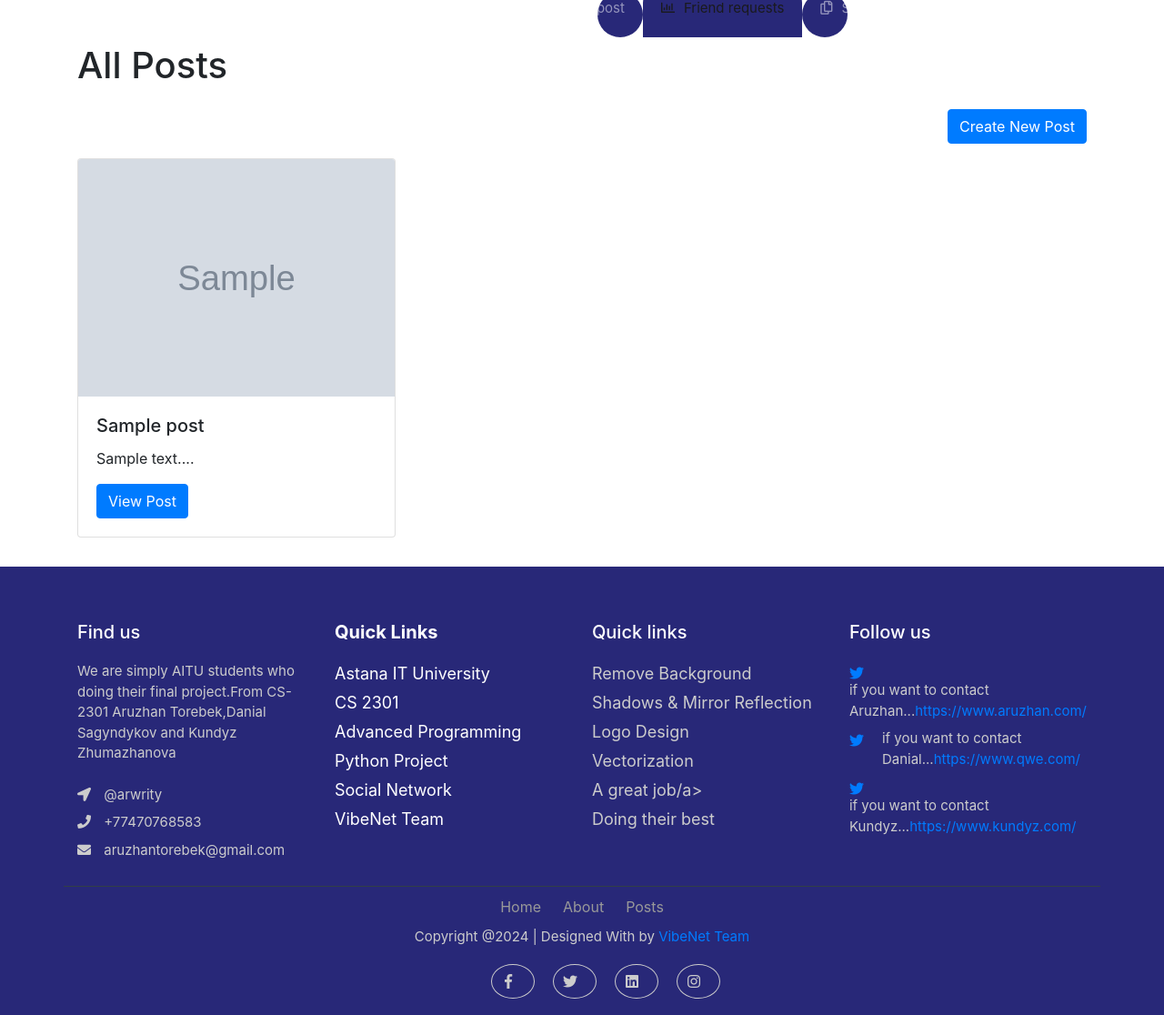
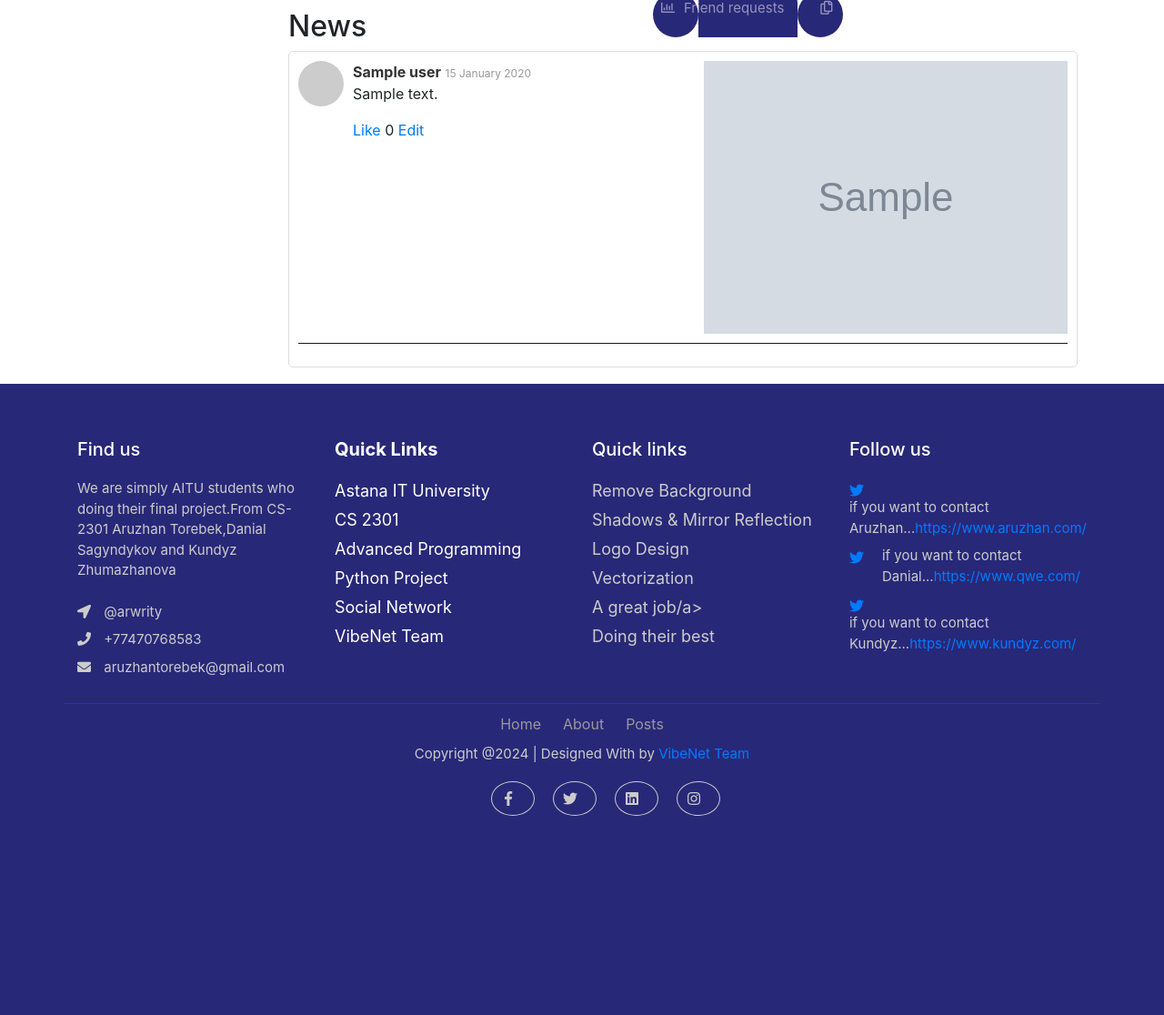
Before and after one commit to 4ame1e0n/-VibeNet-, a Flask app: template templates/posts.html in a window 1280 px wide. Shown: the part 70-1186 px from the top of the page at 91% size. After the commit the page ends 967 px from the top, so only its background shows below. Run offline with Flask 3, Linux system fonts and the light colour scheme; the template is opened without the code that fills it: most values are stand-ins (such as "Sample title", 1, 10 or a date in 2020); grey boxes marked "Sample" are stand-in pictures; parts of the project's set-up code (start-up, migrations or seed data) failed here and were passed over; some libraries are stand-ins or nearby versions.

Commit message:
Update posts.html

```diff
--- a/templates/posts.html
+++ b/templates/posts.html
@@ -1,32 +1,58 @@
 {% extends 'base.html' %}
 
 {% block title %}
-Posts
+Посты
+{% endblock %}
+{% block head %}
+  <link rel="stylesheet" type="text/css" href="{{ url_for('static', filename='css/posts.css') }}">
 {% endblock %}
 
+
 {% block body %}
-<div class="container mt-5">
-  <h1 class="mb-4">All Posts</h1>
-  <div class="text-end mb-3">
-    <a href="{{ url_for('create') }}" class="btn btn-primary">Create New Post</a>
-  </div>
-  <div class="row">
-    {% for post in posts %}
-    <div class="col-md-4 mb-4">
-      <div class="card">
-        <img src="{{ post.image_path | safe }}" class="card-img-top" alt="{{ post.title }}">
-        <div class="card-body">
-          <h5 class="card-title">{{ post.title }}</h5>
-          <p class="card-text">{{ post.text[:100] }}...</p>
-          <a href="{{ url_for('posts_detail', id=post.id) }}" class="btn btn-primary">View Post</a>
-          {% if session['id'] == post.user_id %}
-          <a href="{{ url_for('update_post', id=post.id) }}" class="btn btn-warning">Edit</a>
-          <a href="{{ url_for('delete', id=post.id) }}" class="btn btn-danger">Delete</a>
-          {% endif %}
+<div class="container vk-container">
+    <div class="vk-sidebar">
         </div>
-      </div>
+    <div class="vk-content">
+        <h2>News</h2>  <div class="vk-posts">
+            {% for post in posts %}
+                <div class="vk-post">
+                    <div class="vk-post__avatar">
+                        </div>
+                    <div class="vk-post__info">
+                        <a href="{{ url_for('user_page', current_user_id=post.user.id) }}" class="vk-post__author">{{ post.user.name }}</a>
+                        <span class="vk-post__date">{{ post.date.strftime("%d %B %Y") }}</span>  <p class="vk-post__text">{{ post.text | truncate(150) }}</p>  <div class="vk-post__actions">
+                            <div class="vk-post__actions">
+    <a href="#" class="vk-action vk-action--like" onclick="increaseLike(this)">Like</a>
+    <span class="like-count">0</span>
+                                  <a href="/posts/{{post.id}}" class="vk-action vk-action--comment">Edit</a>
+</div>
+
+                        </div>
+                    </div>
+                    {% if post.image_path %}
+                        <img src="{{ post.image_path }}" alt="Post Image" class="vk-post__image">
+                    {% endif %}
+                </div>
+            {% endfor %}
+        </div>
     </div>
-    {% endfor %}
-  </div>
 </div>
-{% endblock %}
+
+
+    <script>$(window).on('load',function () {
+     var current = location.pathname;
+     console.log(current);
+     $('#navbarSupportedContent ul li a').each(function(){
+         var $this = $(this);
+         // if the current path is like this link, make it active
+         if($this.attr('href').indexOf(current) !== -1){
+             $this.parent().addClass('active');
+             $this.parents('.menu-submenu').addClass('show-dropdown');
+            $this.parents('.menu-submenu').parent().addClass('active');
+         }else{
+             $this.parent().removeClass('active');
+         }
+   })
+ });</script>
+
+{% endblock  %}
```
